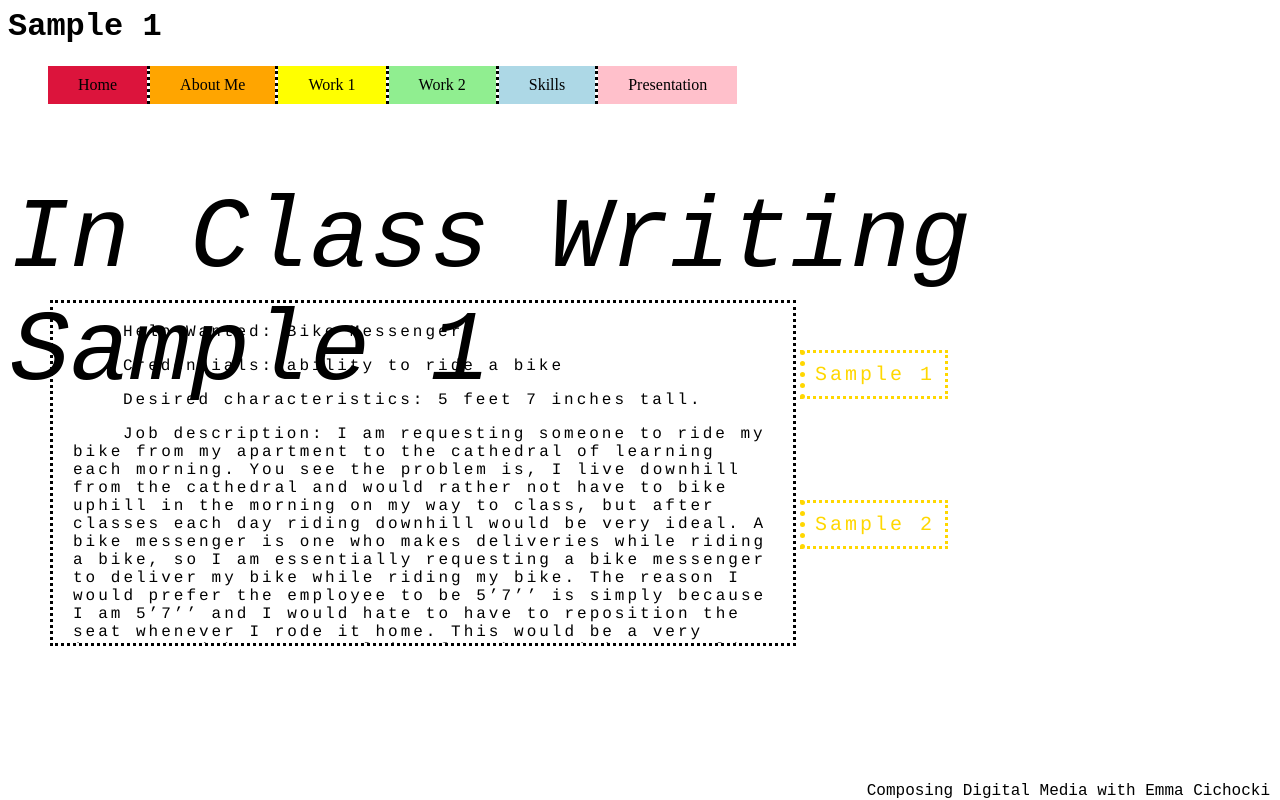
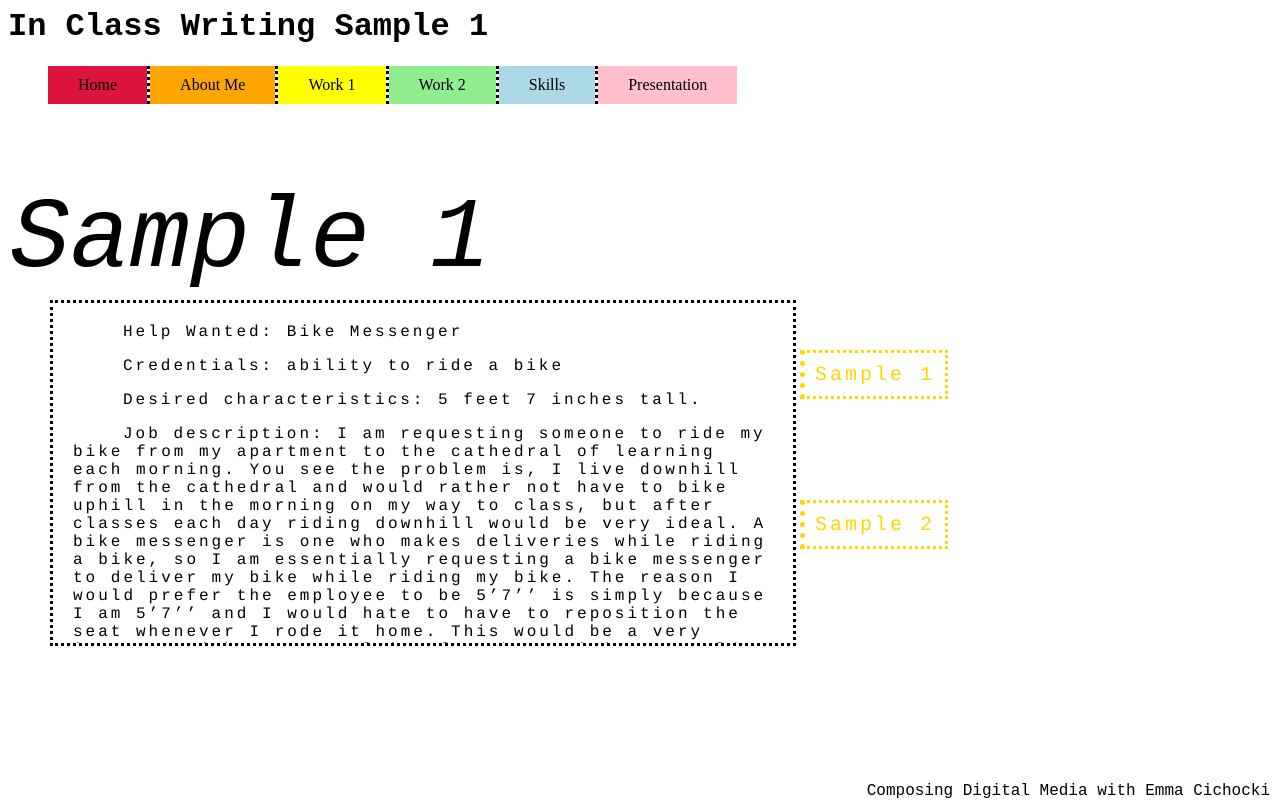
Before and after one commit to EMC105/EMC105.github.io, a plain HTML site: page work-1/sample-1/index.html in a window 1280 px wide. Drawn offline with Linux system fonts and the light colour scheme.

Commit message:
Update index.html

```diff
--- a/work-1/sample-1/index.html
+++ b/work-1/sample-1/index.html
@@ -6,7 +6,7 @@
      <link rel="stylesheet" type="text/css" href="/style.css">
     </head>
     <body>
-      <h1>Sample 1 </h1>
+      <h1>In Class Writing Sample 1</h1>
       <nav><ul class="/main-menu/">
           <li><a href="https://EMC105.github.io">Home<link>
           <li><a href="/portfolio">About Me</a></li>
@@ -16,7 +16,7 @@
           <li><a href="/Presentation/">Presentation</a></li>
            </ul></nav>
       <main>
-        <h2>In Class Writing Sample 1</h2>
+        <h2>Sample 1</h2>
         <div class="normal">
 Help Wanted: Bike Messenger
 <p>
```
